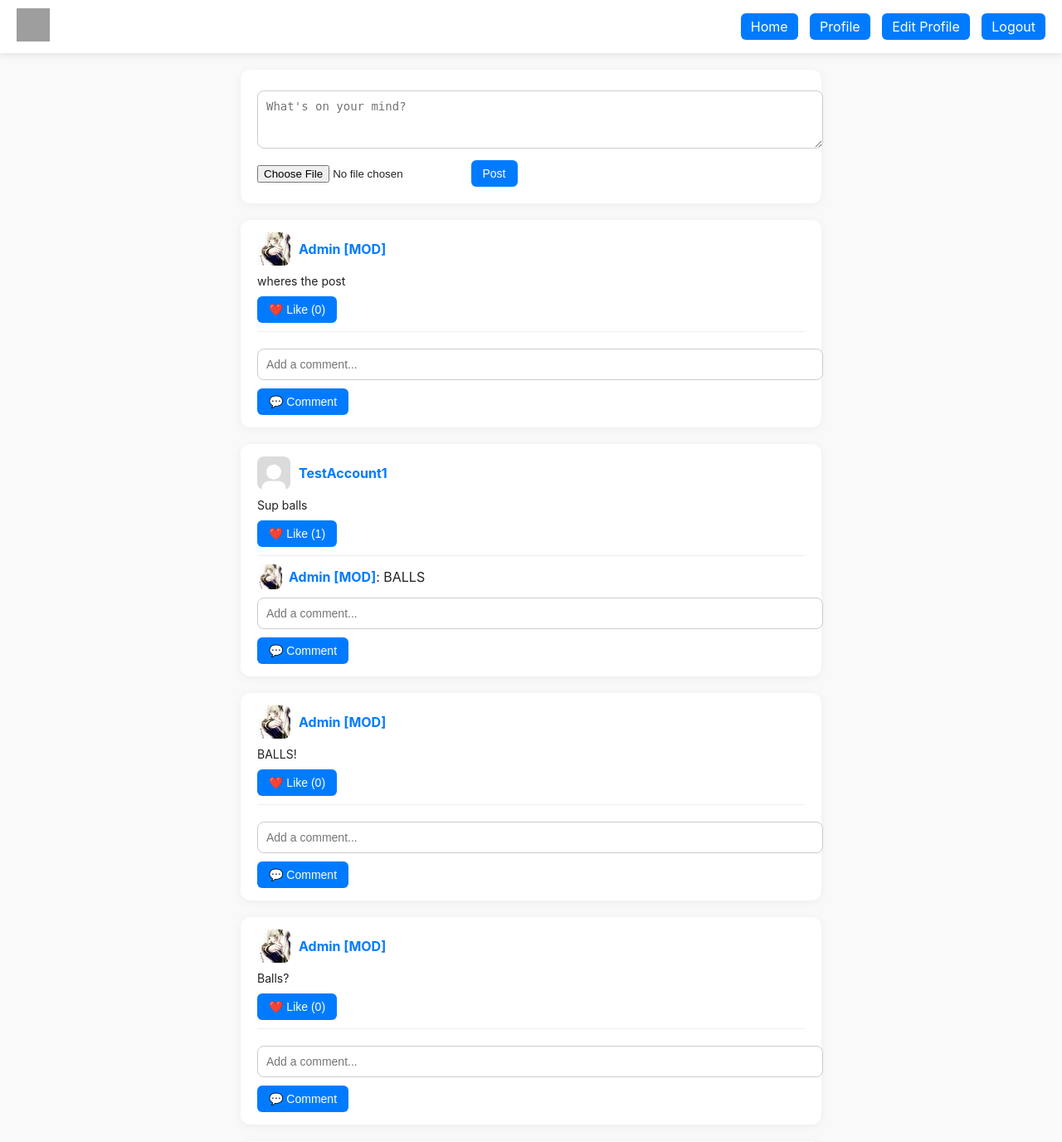
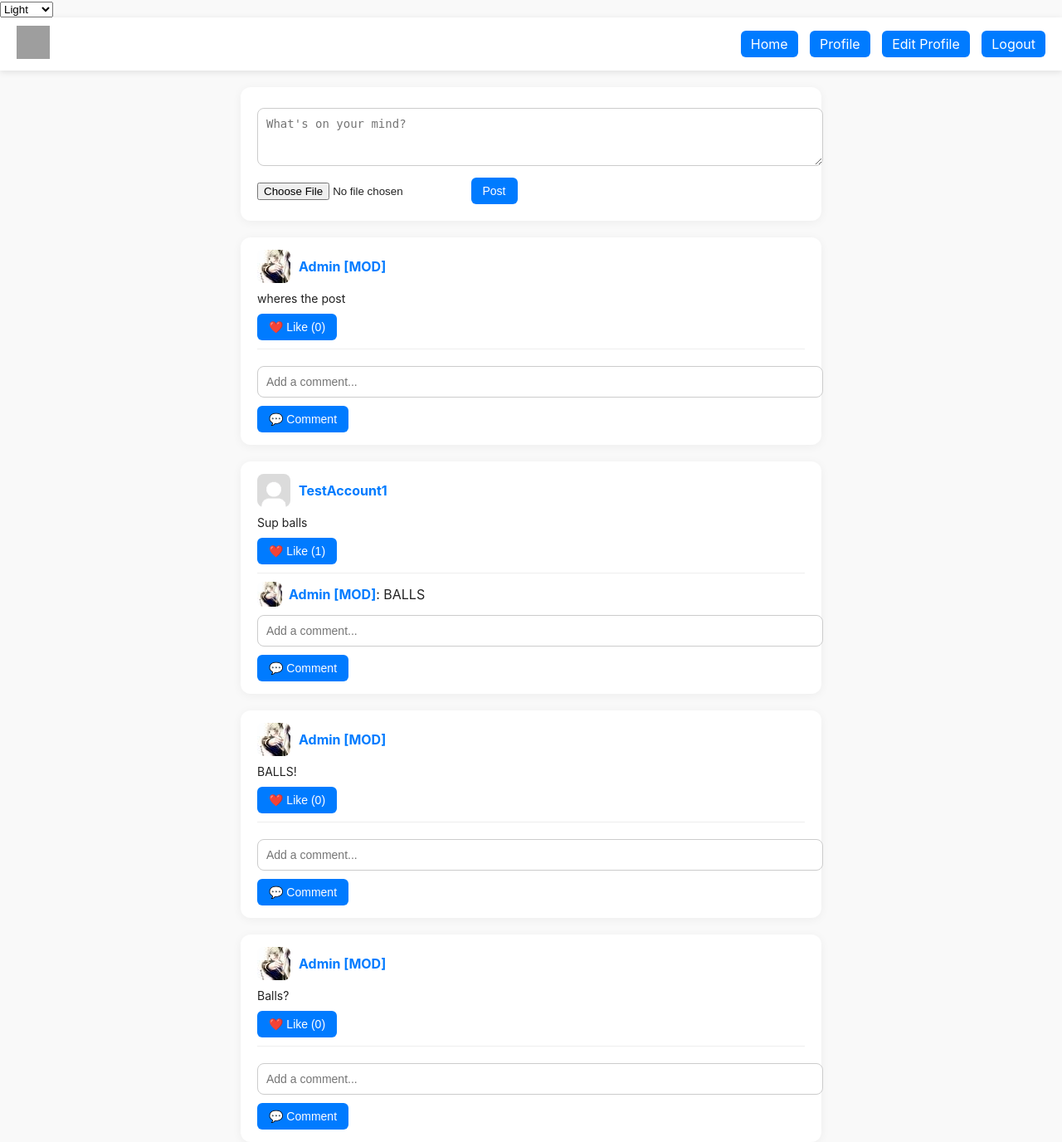
Before and after one commit to ZachDosntKnowWhatHesDoing/SocialZ, a Flask app: page / in a window 1280 px wide. Shown: the top 1376 px of the page at 83% size. Run offline with Flask 3, Linux system fonts and the light colour scheme; the visitor is signed in with stand-in values (Sample User, id 1); grey boxes are pictures that could not be loaded.

Commit message:
Update base.html

```diff
--- a/templates/base.html
+++ b/templates/base.html
@@ -5,6 +5,27 @@
     <link rel="stylesheet" href="{{ url_for('static', filename='css/style.css') }}">
 </head>
 <body>
+    <script>
+const selector = document.createElement('select');
+selector.id = 'theme-selector';
+selector.innerHTML = `
+    <option value="light">Light</option>
+    <option value="dark">Dark</option>
+    <option value="sunset">Sunset</option>
+    <option value="ocean">Ocean</option>
+`;
+document.body.prepend(selector);
+
+selector.addEventListener('change', (e) => {
+    document.documentElement.setAttribute('data-theme', e.target.value);
+    localStorage.setItem('theme', e.target.value);
+});
+
+const savedTheme = localStorage.getItem('theme') || 'light';
+document.documentElement.setAttribute('data-theme', savedTheme);
+selector.value = savedTheme;
+</script>
+
 <nav>
     <div class="nav-left">
         <a href="{{ url_for('index') }}" class="logo">
```
